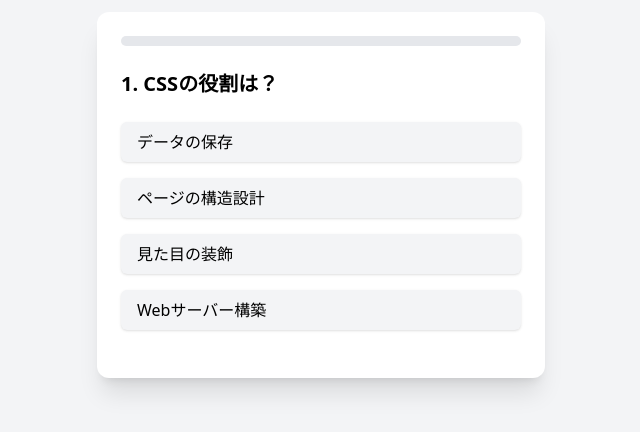
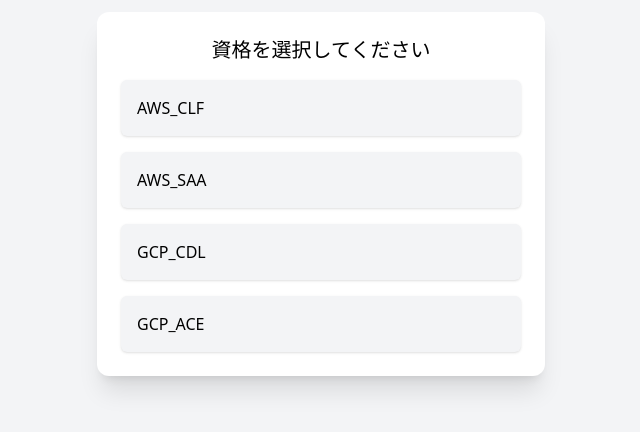
Before and after one commit to R-Sawai/learning-gas-site, a React (Vite) app: page / in a window 1280 px wide. Shown: the top 432 px of the page, without its empty margins (319-959 px from the left). Built offline with nearby package versions, Linux system fonts and the light colour scheme.

Commit message:
[add] 複数の試験の選択画面を追加

```diff
--- a/public/openai.js
+++ b/public/openai.js
@@ -13,7 +13,7 @@
 
 /**
  * パラメータに応じて問題を生成するようOpenAI APIを叩きます
- * @param {'AWS CLF' | 'AWS SAA' | 'GCP CDL' | 'GCP ACE'} examType
+ * @param {'AWS_CLF' | 'AWS_SAA' | 'GCP_CDL' | 'GCP_ACE'} examType
  * @return {{ isComplete: boolean; functionCall: { name: string; arguments: string; } | null; message: string | null; }}
  */
 function functionCall(examType) {
@@ -58,7 +58,7 @@
             'question': {
               'type': 'string',
               'description': 'The type of certification exam.',
-              'enum': ['AWS CLF', 'AWS SAA', 'GCP CDL', 'GCP ACE']
+              'enum': ['AWS_CLF', 'AWS_SAA', 'GCP_CDL', 'GCP_ACE']
             },
             'choices': {
               'type': 'array',
--- a/public/server.js
+++ b/public/server.js
@@ -44,10 +44,10 @@
 
 /**
  * 問題を取得します（HTML側から呼び出す関数）
- * @param {'AWS CLF' | 'AWS SAA' | 'GCP CDL' | 'GCP ACE'} examType
+ * @param {'AWS_CLF' | 'AWS_SAA' | 'GCP_CDL' | 'GCP_ACE'} examType
  * @returns {{ examType: string; question: string; options: string[]; answer: number; }}
  */
-function getQuizData(examType = 'AWS CLF') {
+function getQuizData(examType = 'AWS_CLF') {
 
   /** fcの結果 */
   const fcResult = functionCall(examType);
--- a/src/App.tsx
+++ b/src/App.tsx
@@ -26,7 +26,8 @@
 
     const MAX_QUIZ_LENGTH = 10;
 
-    const [examType, _setExamType] = useState<'AWS CLF' | 'AWS SAA' | 'GCP CDL' | 'GCP ACE'>('AWS CLF');
+    const examTypes = ['AWS_CLF', 'AWS_SAA', 'GCP_CDL', 'GCP_ACE'] as const;
+    const [examType, setExamType] = useState<'AWS_CLF' | 'AWS_SAA' | 'GCP_CDL' | 'GCP_ACE'>();
 
     // クイズデータ
     const [quizList, setQuizList] = useState<QuizDataType[] | null>(null);
@@ -44,7 +45,6 @@
         setQuizList(prev => (prev) ? [...prev, quiz] : [quiz]);
     };
 
-
     /**
      * クイズ読み込み用Effectが実行されたか
      * （StrictModeによる二重取得を無視するための変数）
@@ -52,6 +52,7 @@
     const isEffectedLoadQuiz = useRef(false);
     // クイズデータの取得
     useEffect(() => {
+        if (examType) {
             (async () => {
                 if (!isEffectedLoadQuiz.current) {
                     const loadQuiz = async () => {
@@ -78,14 +79,39 @@
                     }
                 }
             })();
+            isEffectedLoadQuiz.current = true;
+        }
+    }, [examType]);
 
-        isEffectedLoadQuiz.current = true;
-    }, []);
+
+    // 試験タイプが未指定なら選択画面（本当は避けるべきだが小規模のため）
+    if (!examType) {
+        return (
+            <div className="w-screen h-screen p-3 bg-gray-100">
+                <div className="max-w-md mx-auto p-6 bg-white shadow-xl rounded-xl">
+                    <h2 className="text-xl mb-4 text-center">資格を選択してください</h2>
+                    <div className="space-y-4">
+                        {examTypes.map(cert => (
+                            <div
+                                key={cert}
+                                className="bg-gray-100 rounded-md shadow hover:shadow-md cursor-pointer transition p-4"
+                                onClick={() => setExamType(cert)}
+                            >
+                                <span className="text-base font-medium">{cert}</span>
+                            </div>
+                        ))}
+                    </div>
+                </div>
+            </div>
+        );
+    }
 
     // クイズデータが存在しなければロード
     if (!quizList) {
         return (
-            <p>読み込み中...</p>
+            <div className="flex h-screen justify-center items-center" aria-label="読み込み中">
+                <div className="animate-ping h-4 w-4 bg-blue-400 rounded-full"></div>
+            </div>
         );
     }
 
```
Lines whose indentation alone changed are shown as unchanged.
